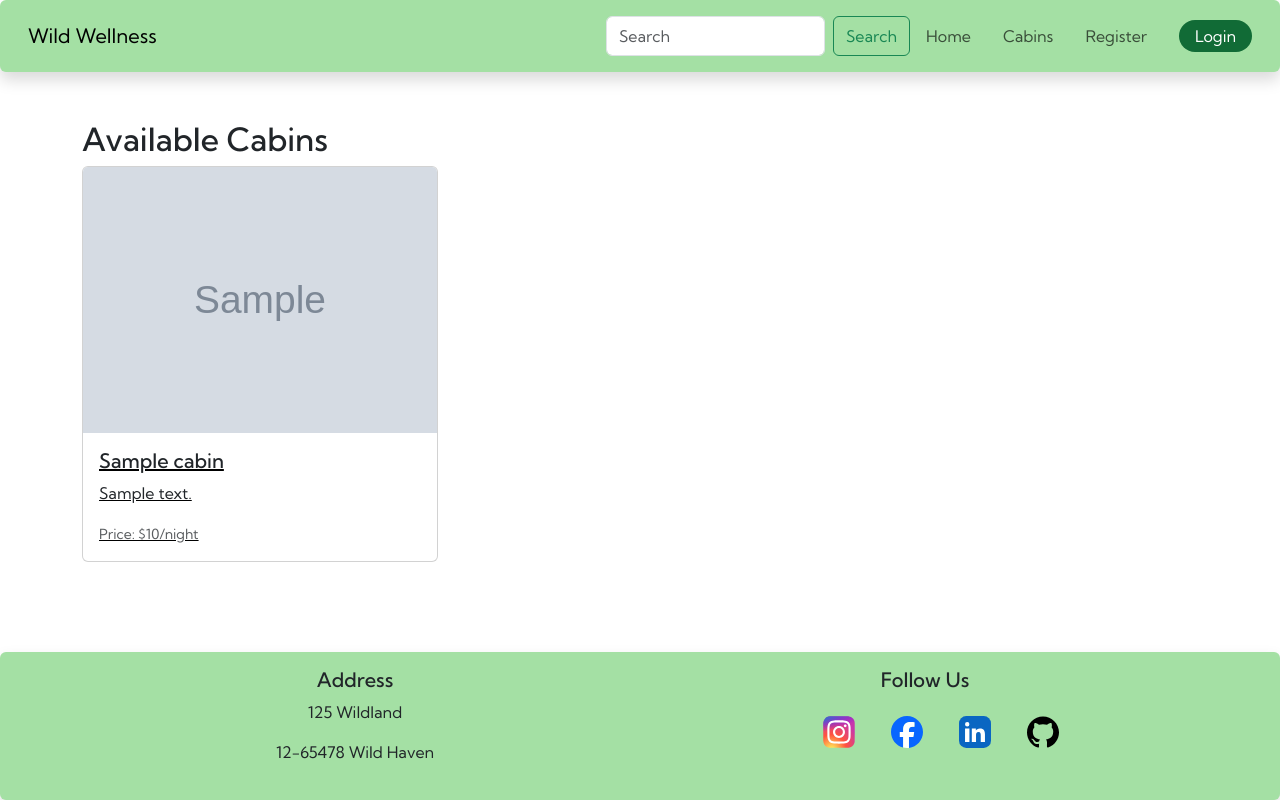
After one commit to Magda-R-bit/Wild-Wellness, a Django app: template cabins/templates/cabins/cabins_list.html in a window 1280 px wide. The commit adds this page. Run offline with Django 5.2, Linux system fonts and the light colour scheme; the template is opened without the code that fills it: most values are stand-ins (such as "Sample title", 1, 10 or a date in 2020); grey boxes marked "Sample" are stand-in pictures; some libraries are stand-ins or nearby versions.

Commit message:
Create view for cabins list

```diff
--- /dev/null
+++ b/cabins/templates/cabins/cabins_list.html
@@ -0,0 +1,29 @@
+{% extends 'base.html' %}
+
+{% block content %}
+<div class="container">
+  <h2>Available Cabins</h2>
+
+  <div class="row">
+    {% for cabin in cabins %}
+    <div class="col-md-4 mb-4">
+      <a href="" class="cabins" aria-label="Click to view {{ cabin.name }}">
+        <div class="card">
+          <img src="{{ cabin.image.url }}" class="card-img-top" alt="{{ cabin.name }}" />
+          <div class="card-body">
+            <h5 class="card-title">{{ cabin.name }}</h5>
+            <p class="card-text">
+              {{ cabin.description|truncatewords:20 }}
+            </p>
+            <p class="card-text">
+              <small class="text-muted">Price: ${{ cabin.price_per_night }}/night</small>
+            </p>
+          </div>
+        </div>
+      </a>
+    </div>
+    {% endfor %}
+  </div>
+
+</div>
+{% endblock %}
--- /dev/null
+++ b/cabins/urls.py
@@ -0,0 +1,6 @@
+from django.urls import path
+from .views import CabinsListView
+
+urlpatterns = [
+    path('', CabinsListView.as_view(), name='cabins_list')
+]
--- a/templates/partials/header.html
+++ b/templates/partials/header.html
@@ -20,7 +20,7 @@
               <a class="nav-link mx-lg-2 {% if url_name == 'home' %}active{% endif %}" aria-current="page" href="{% url 'home' %}">Home</a>
             </li>
             <li class="nav-item">
-              <a class="nav-link mx-lg-2" href="#">About</a>
+              <a class="nav-link mx-lg-2 {% if url_name == 'cabins_list' %}active{% endif %}" aria-current="page" href="{% url 'cabins_list' %}">Cabins</a>
             </li>
             {% if request.user.is_authenticated %}
             <li class="nav-item">
--- a/wild_wellness/urls.py
+++ b/wild_wellness/urls.py
@@ -21,4 +21,5 @@ urlpatterns = [
     path('admin/', admin.site.urls),
     path('accounts/', include('allauth.urls')),
     path('', include('home.urls')),
+    path('cabins/', include('cabins.urls')),
 ]
```
Also changed, not shown: cabins/views.py (+7 -1 lines).
